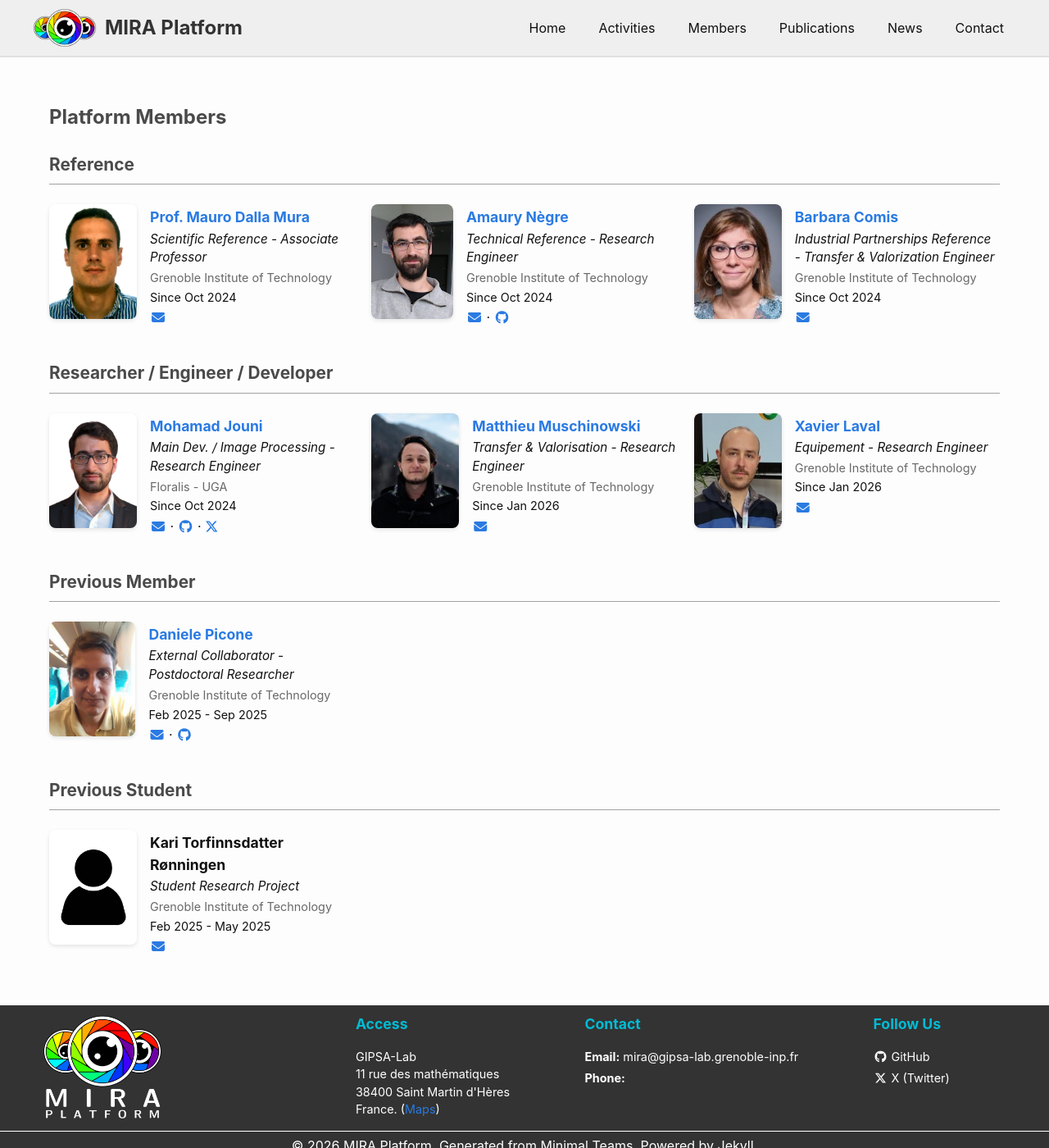
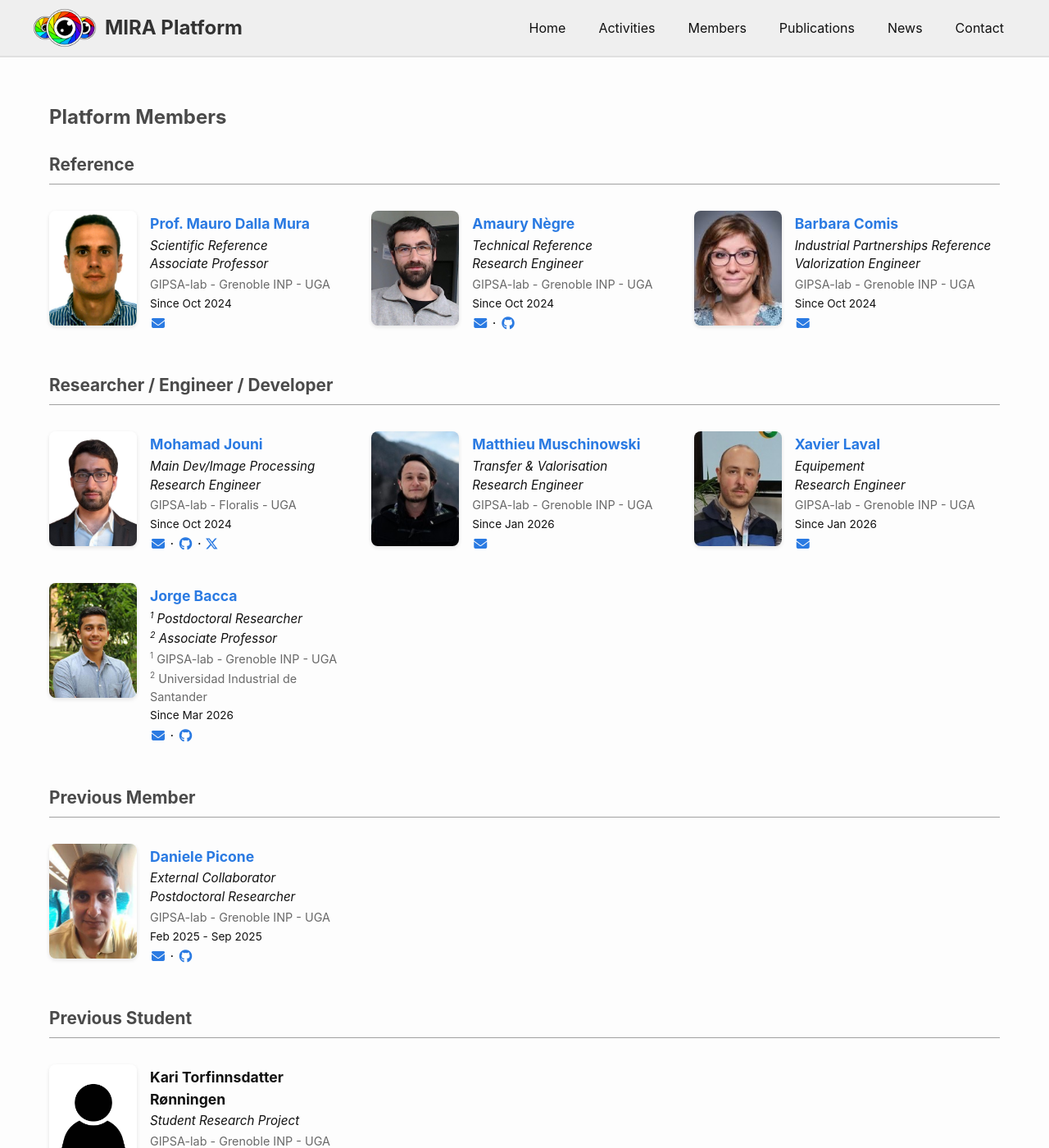
Before and after one commit to mira-imaging/mira-imaging.github.io, a Jekyll site: the page built from _pages_navbar/members.html, in a window 1280 px wide and 1400 px high. Shown: the whole window at 82% size. Built offline with Jekyll 4.4.1, drawn with Linux system fonts in a browser that asks for light colours.

Commit message:
Modify members page

```diff
--- a/_data/members.yml
+++ b/_data/members.yml
@@ -26,8 +26,9 @@ members:
   - key: dallamum
     name: Prof. Mauro Dalla Mura
     category: *reference
-    role: Scientific Reference - Associate Professor
-    affiliation: Grenoble Institute of Technology
+    role: Scientific Reference<br>Associate Professor
+    affiliations:
+      - GIPSA-lab - Grenoble INP - UGA
     photo: mauro_dallamura.png
     email: mauro.dalla-mura@grenoble-inp.fr
     personal_link: /mdm/  # https://scholar.google.com/citations?user=qbdbtn4AAAAJ&hl=en
@@ -36,8 +37,9 @@ members:
   - key: negrea
     name: Amaury Nègre
     category: *reference
-    role: Technical Reference - Research Engineer
-    affiliation: Grenoble Institute of Technology
+    role: Technical Reference<br>Research Engineer
+    affiliations:
+      - GIPSA-lab - Grenoble INP - UGA
     photo: amaury_negre.jpg
     email: amaury.negre@grenoble-inp.fr
     personal_link: https://www.gipsa-lab.grenoble-inp.fr/user/amaury.negre
@@ -49,8 +51,9 @@ members:
   - key: comisb
     name: Barbara Comis
     category: *reference
-    role: Industrial Partnerships Reference - Transfer & Valorization Engineer
-    affiliation: Grenoble Institute of Technology
+    role: Industrial Partnerships Reference<br>Valorization Engineer
+    affiliations:
+      - GIPSA-lab - Grenoble INP - UGA
     photo: barbara_comis.jpeg
     email: barbara.comis@gipsa-lab.grenoble-inp.fr
     personal_link: https://www.gipsa-lab.grenoble-inp.fr/user/barbara.comis
@@ -59,8 +62,9 @@ members:
   - key: jounim
     name: Mohamad Jouni
     category: *team-member
-    role: Main Dev. / Image Processing - Research Engineer
-    affiliation: Floralis - UGA
+    role: Main Dev/Image Processing<br>Research Engineer
+    affiliations:
+      - GIPSA-lab - Floralis - UGA
     photo: mohamad_jouni.png
     email: mohamad.jouni@grenoble-inp.fr
     personal_link: /mj/  # https://www.gipsa-lab.grenoble-inp.fr/user/mohamad.jouni
@@ -74,8 +78,9 @@ members:
   - key: matthieum0
     name: Matthieu Muschinowski
     category: *team-member
-    role: Transfer & Valorisation - Research Engineer
-    affiliation: Grenoble Institute of Technology
+    role: Transfer & Valorisation<br>Research Engineer
+    affiliations:
+      - GIPSA-lab - Grenoble INP - UGA
     photo: matthieu_muschinowski.jpeg
     email: matthieu.muschinowski@grenoble-inp.fr
     personal_link: https://www.gipsa-lab.grenoble-inp.fr/user/matthieu.muschinowski
@@ -85,19 +90,36 @@ members:
   - key: xavierl
     name: Xavier Laval
     category: *team-member
-    role: Equipement - Research Engineer
-    affiliation: Grenoble Institute of Technology
+    role: Equipement<br>Research Engineer
+    affiliations:
+      - GIPSA-lab - Grenoble INP - UGA
     photo: xavier_laval.jpeg
     email: xavier.laval@grenoble-inp.fr
     personal_link: https://www.gipsa-lab.grenoble-inp.fr/user/xavier.laval
     years: Since Jan 2026
     icon_links:
 
+  - key: baccaj
+    name: Jorge Bacca
+    category: *team-member
+    role: <sup>1</sup>&nbsp;Postdoctoral Researcher<br><sup>2</sup>&nbsp;Associate Professor
+    affiliations:
+      - <sup>1</sup>&nbsp;GIPSA-lab - Grenoble INP - UGA
+      - <sup>2</sup>&nbsp;Universidad Industrial de Santander
+    photo: jorge_bacca.jpeg
+    email: jbacquin@uis.edu.co
+    personal_link: https://scholar.google.com/citations?user=I5f1HjEAAAAJ
+    years: Since Mar 2026
+    icon_links:
+      - link: https://github.com/jorgebaccauis
+        icon: *ic-github
+
   - key: piconed
     name: Daniele Picone
     category: *previous-member
-    role: External Collaborator - Postdoctoral Researcher
-    affiliation: Grenoble Institute of Technology
+    role: External Collaborator<br>Postdoctoral Researcher
+    affiliations:
+      - GIPSA-lab - Grenoble INP - UGA
     photo: daniele_picone.jpeg
     email: daniele.picone@grenoble-inp.fr
     personal_link: https://scholar.google.com/citations?user=Hg5fPvsAAAAJ&hl=en
@@ -110,7 +132,8 @@ members:
     name: Kari Torfinnsdatter Rønningen
     category: *previous-student
     role: Student Research Project
-    affiliation: Grenoble Institute of Technology
+    affiliations:
+      - GIPSA-lab - Grenoble INP - UGA
     photo:
     email: kari.ronningen@grenoble-inp.org
     personal_link:
--- a/_pages_navbar/members.html
+++ b/_pages_navbar/members.html
@@ -44,9 +44,13 @@ permalink: /members/
                 <i class="member-role">
                     {{- member.role -}}
                 </i>
-                <a class="member-affiliation">
-                    {{- member.affiliation -}}
-                </a>
+                <div class="member-affiliations">
+                    {%- for affiliation in member.affiliations -%}
+                        <span class="member-affiliation">
+                            {{- affiliation -}}
+                        </span>
+                    {%- endfor -%}
+                </div>
                 <span class="member-year">
                     {{- member.years -}}
                 </span>
--- a/assets/css/style.css
+++ b/assets/css/style.css
@@ -471,6 +471,7 @@
     flex-direction: row; /* Stack photo and info vertically */
     gap: 1rem; /* gap-x-4 equivalent */
     box-sizing: border-box;
+    padding: 0.5rem 0;
 }
 
 /* Member Photo */
@@ -503,16 +504,29 @@
     font-size: 0.95rem;
 }
 
+/* Member Affiliations */
+.member-affiliations {
+    display: flex;
+    flex-direction: column;
+    gap: 0.1rem;
+}
+
 /* Member Affiliation */
 .member-affiliation {
     color: #696969;
     font-size: 0.90rem;
 }
 
+.member-role sup,
+.member-affiliation sup {
+    font-size: 0.7em;
+    vertical-align: super;
+}
+
 /* Member Affiliation */
 .member-year {
     /* color: #696969; */
-    font-size: 0.90rem;
+    font-size: 0.85rem;
 }
 
 /* Member Affiliation */
```
Also changed, not shown: media/images/profile_pictures/jorge_bacca.jpeg (added), media/images/profile_pictures/jorge_bacca.jpg (added).
